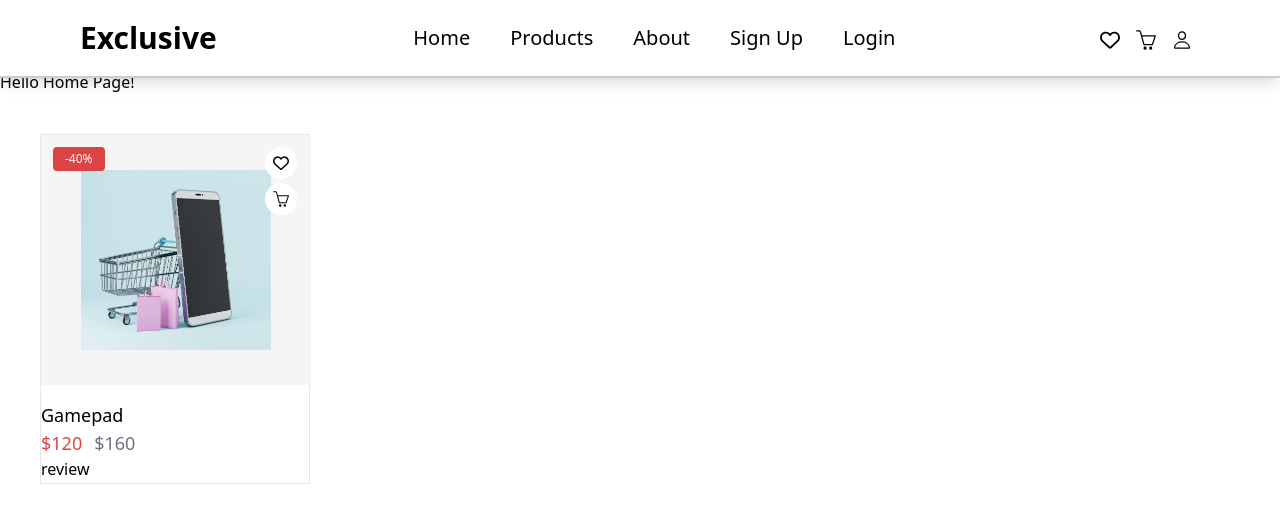
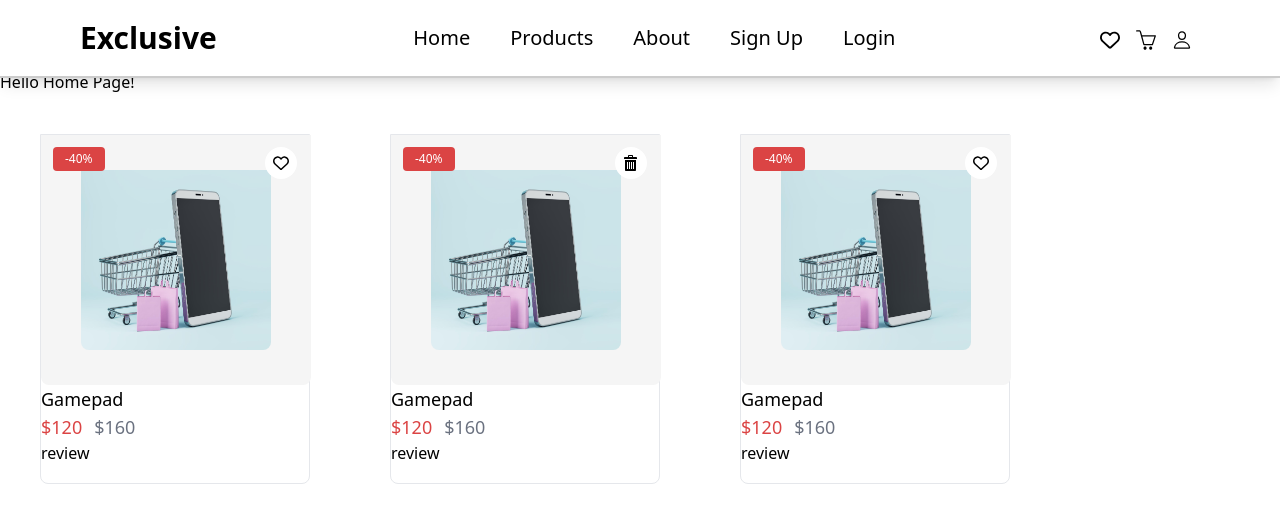
Before and after one commit to Khojayev12/ITBCW2-web, a React (Create React App) app: page / in a window 1280 px wide. Shown: the top 522 px of the page. Built offline with nearby package versions, Linux system fonts and the light colour scheme.

Commit message:
Product component 99% completed

```diff
--- a/src/components/product.jsx
+++ b/src/components/product.jsx
@@ -1,27 +1,42 @@
 import '../App.css';
 import {FaRegHeart} from "react-icons/fa6";
 import {SlBasket} from "react-icons/sl";
+import { ImBin } from "react-icons/im";
 
 function Product(props) {
     return (
-        <div className="product border w-[270px] h-[350px] relative inline-block m-10">
-            <div className="product-image w-[270px] h-[250px] bg-c-secondary m-0 p-0 flex justify-center items-center">
-                <img src={props.Logo} alt="" className="w-[190px] h-[180px]"/>
+        <div
+            className="product group border w-[270px] h-[350px] relative inline-block m-10 rounded-b-lg  transition-all duration-300 ">
+            <div
+                className="product-image w-[270px] h-[250px] group-hover:h-[214px] bg-c-secondary m-0 p-0 flex justify-center items-center rounded-b-lg transition-all duration-300">
+                <img
+                    src={props.Logo}
+                    alt=""
+                    className="w-[190px] h-[180px] rounded-b-lg transition-all duration-300"
+                />
             </div>
-            <div className="product-name text-lg mt-4" >Gamepad</div>
+            <div
+                className="product-add-cart bg-black h-0 text-white flex justify-center items-center overflow-hidden  group-hover:h-[36px] group-hover:bg-black transition-all duration-300">
+                <SlBasket className="my-1 hidden group-hover:mx-3 group-hover:inline-block transition-all duration-300"/>
+                Add to cart
+            </div>
+            <div className="product-name text-lg mt-0">Gamepad</div>
             <div className="product-cost">
-                <span className="text-lg text-c-button2 ">$120</span>
+                <span className="text-lg text-c-button2">$120</span>
                 <span className="text-lg mx-3 text-gray-500">$160</span>
             </div>
             <div className="product-reviews">review</div>
-            <div className="product-sale bg-c-button2 rounded text-white text-xs px-3 py-1 w-fit absolute top-3 left-3" >-40%</div>
-            <div className="product-like-btn w-8 h-8 bg-white absolute top-3 right-3 flex justify-center items-center rounded-2xl">
+            <div
+                className="product-sale bg-c-button2 rounded text-white text-xs px-3 py-1 w-fit absolute top-3 left-3">-40%
+            </div>
+            <div
+                className={props.isLiked==="F"?"hidden":"product-like-btn w-8 h-8 bg-white absolute top-3 right-3 flex justify-center items-center rounded-2xl"}>
                 <FaRegHeart/>
             </div>
-            <div className="product-like-btn w-8 h-8 bg-white absolute top-12 right-3 flex justify-center items-center rounded-2xl">
-                <SlBasket/>
+            <div
+                className={props.isLiked==="T"?"hidden":"product-like-btn w-8 h-8 bg-white absolute top-3 right-3 flex justify-center items-center rounded-2xl"}>
+                <ImBin/>
             </div>
-
         </div>
     );
 }
--- a/src/pages/home.jsx
+++ b/src/pages/home.jsx
@@ -6,7 +6,9 @@ function Home() {
     return (
         <div className="page home">
             <h1>Hello Home Page!</h1>
-            <Product Logo={Logo} />
+            <Product Logo={Logo} isLiked="T" />
+            <Product Logo={Logo} isLiked="F" />
+            <Product Logo={Logo} isLiked="T"/>
 
         </div>
     );
```
